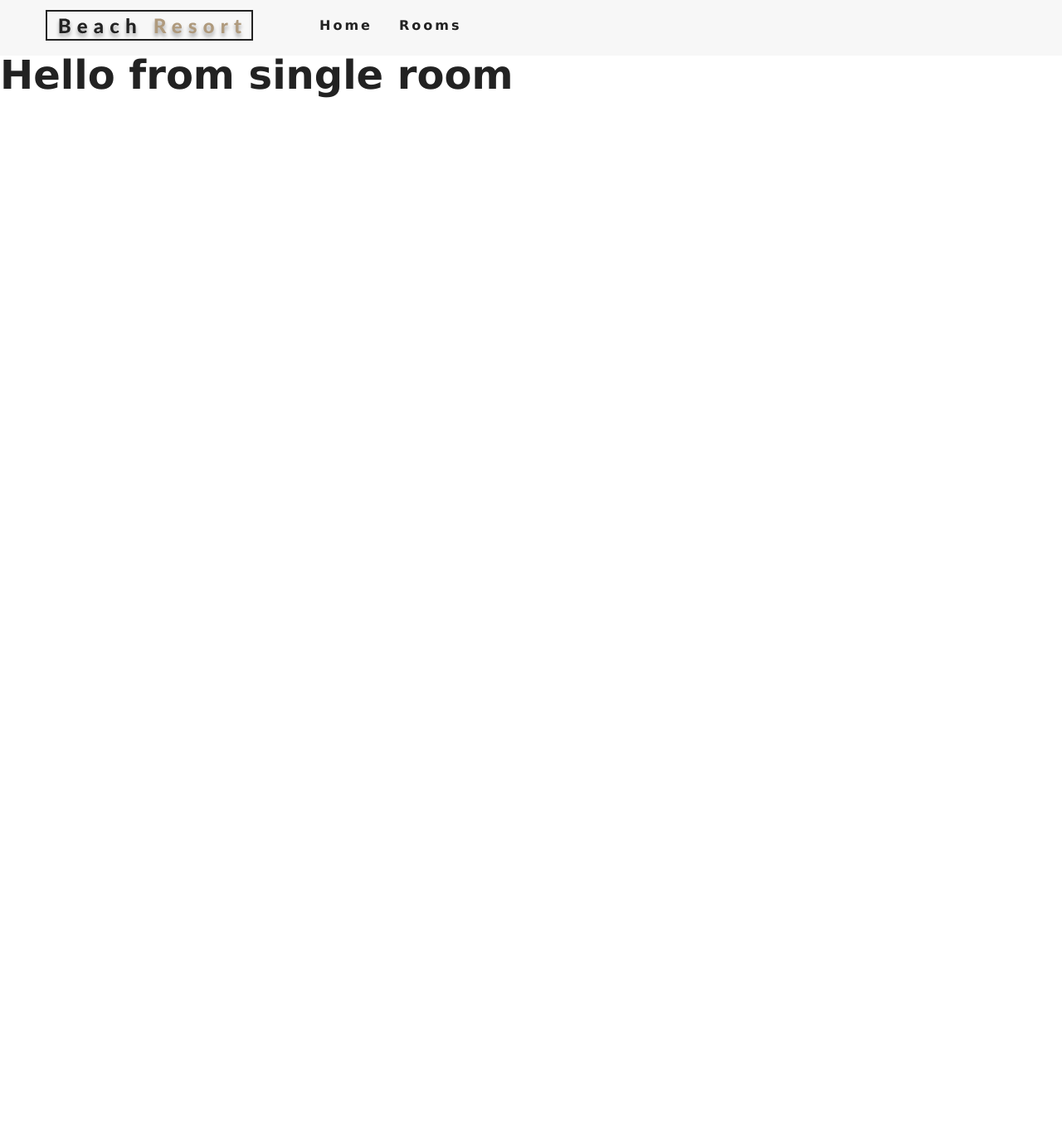
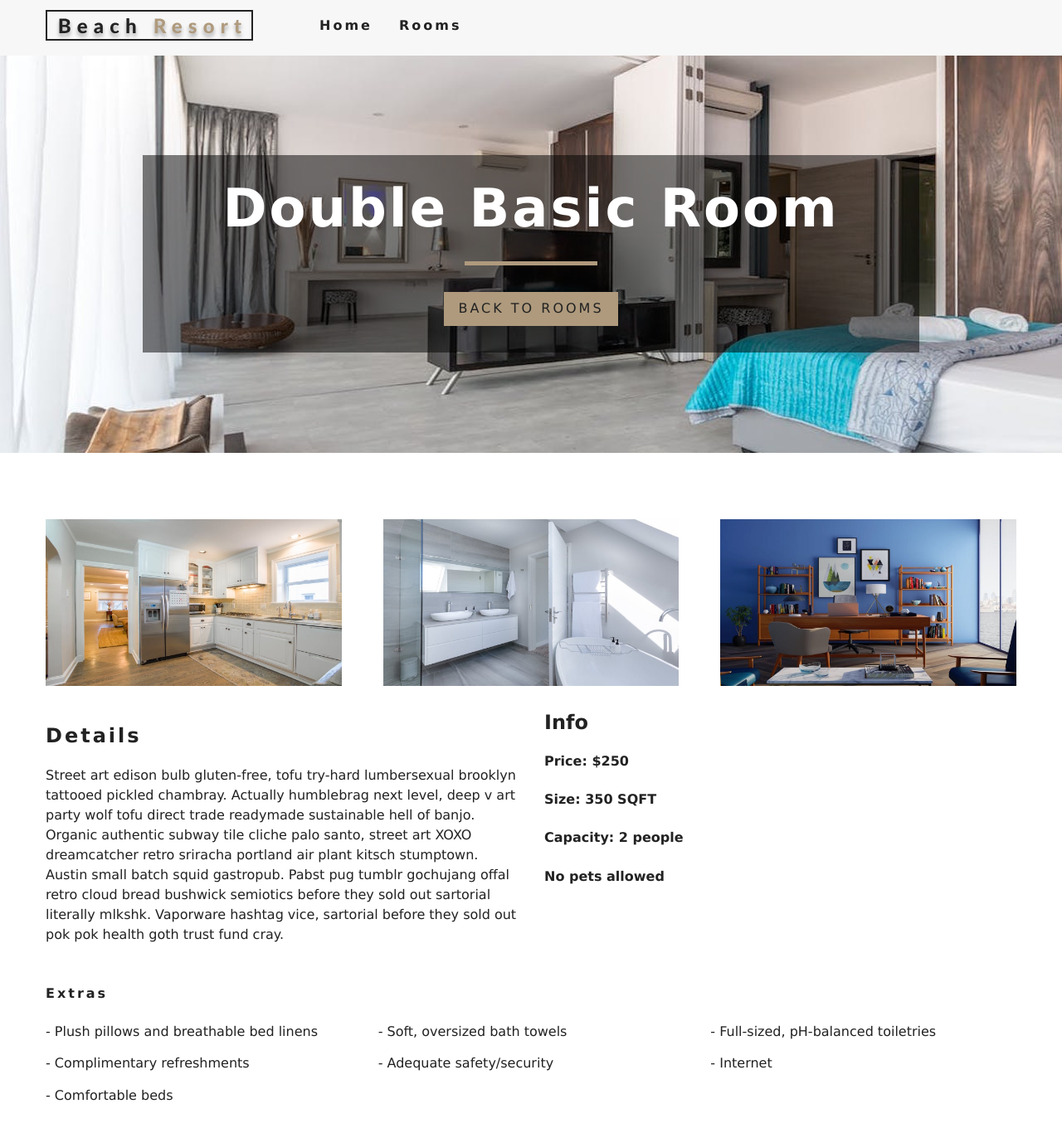
Before and after one commit to GerardoGarciaD/resort, a React (Create React App) app: page /rooms/double-basic in a window 1280 px wide. Shown: the top 1366 px of the page at 83% size. Before the commit the page ends 800 px from the top, so only its background shows below. Built offline with nearby package versions, Linux system fonts and the light colour scheme.

Commit message:
Logica del componente

```diff
--- a/src/pages/SingleRoom.js
+++ b/src/pages/SingleRoom.js
@@ -1,11 +1,126 @@
 import React, { Component } from "react";
+import defaultBcg from "../images/room-1.jpeg";
+import Hero from "../components/Hero";
+import Banner from "../components/Banner";
+import { Link } from "react-router-dom";
+
+// import del componente que crea un Hero dinamicamente con diferentes imagenes, usando el paqkage styled componentes
+import StyledHero from "../components/StyledHero";
+
+// Se importa todo el contexto
+import { RoomContext } from "../context";
 
 export default class SingleRoom extends Component {
+  // Estos parametros se obtienen desde el react-router-dom, en este caso se obtiene el parametro
+  // que se obtiene desde el link <Link to = {`/rooms/${slug}`}>
+  constructor(props) {
+    super(props);
+    console.log(this.props);
+    this.state = {
+      // Se obtiene el nombre de la habitacion que se manda desde el link
+      slug: this.props.match.params.slug,
+      defaultBcg
+    };
+    console.log(this.state.slug);
+  }
+
+  static contextType = RoomContext;
+  // componentDidMount() {}
+
   render() {
+    // Se obtiene la funcion para traer la informacion de una habitacion en especifica con el slug
+    // esta funcion se obtiene desde el context
+    const { getRoom } = this.context;
+
+    /* Se manda a llamar a la variable del contexto, en donde se pasa como parametro el "slug" (nombre de la habitacion), esta funcion
+    trae toda la informacion de la habitacion que se busca */
+    const room = getRoom(this.state.slug);
+    // console.log(room);
+
+    /* Verificacion de que la habitacion exista, por que puede ser que escriban el nombre de una
+    habitacion que no exite en la url */
+    if (!room) {
+      return (
+        <div className="error">
+          <h3>No such room could be found</h3>
+          <Link to="/rooms" className="btn-primary">
+            Back To rooms
+          </Link>
+        </div>
+      );
+    }
+
+    /* Se obtiene mediante destructuring toda la informacion de la recamara que se obtiene como
+    resultado */
+    const {
+      name,
+      description,
+      capacity,
+      size,
+      price,
+      extras,
+      breakfast,
+      pets,
+      images
+    } = room;
+
+    /* Aqui se hace destructuring para que la primer imagen del grupo de imagenes del array
+    images, tome el nombre de mainImg y el resto de imagenes se guardan en el array defaultImg */
+    const [mainImg, ...defaultImg] = images;
     return (
-      <div>
-        <h1>Hello from single room</h1>
-      </div>
+      /* Se manda a llamar al componente que crea al hero pero con imagenes dinamicas, en donde
+      se pasan mediante props */
+      <>
+        <StyledHero
+          img={mainImg || this.state.defaultBcg}
+          className="roomsHero"
+        >
+          <Banner title={`${name} room`}>
+            <Link to="/rooms" className="btn-primary">
+              Back To Rooms
+            </Link>
+          </Banner>
+        </StyledHero>
+
+        <section className="single-room">
+          {/* Seccion en donde se muestran las imagenes individualmente */}
+          <div className="single-room-images">
+            {defaultImg.map((item, index) => {
+              return <img key={index} src={item} />;
+            })}
+          </div>
+          <div className="single-room-info">
+            <article className="desc">
+              <h3>Details</h3>
+              <p>{description}</p>
+            </article>
+
+            <article className="info-">
+              <h3>Info</h3>
+              <h6>Price: ${price}</h6>
+              <h6>Size: {size} SQFT</h6>
+              <h6>
+                Capacity:{" "}
+                {/* Verificacion para mostrar person si la capacidad es de 1 sola persona
+                o people si son mas de 1 */}
+                {capacity > 1 ? `${capacity} people` : `${capacity} person`}
+              </h6>
+              {/* Verificacion de la variable pets, en donde si es true se muestra allowed
+              y si no la otra opcion */}
+              <h6>{pets ? "Pets allowed" : "No pets allowed"}</h6>
+              <h6>{breakfast ? "Free breakfast" : ""}</h6>
+            </article>
+          </div>
+        </section>
+        <section className="room-extras">
+          <h6>Extras</h6>
+          <ul className="extras">
+            {extras.map((item, index) => {
+              return <li key={index}>- {item}</li>;
+            })}
+          </ul>
+        </section>
+      </>
     );
   }
 }
```
